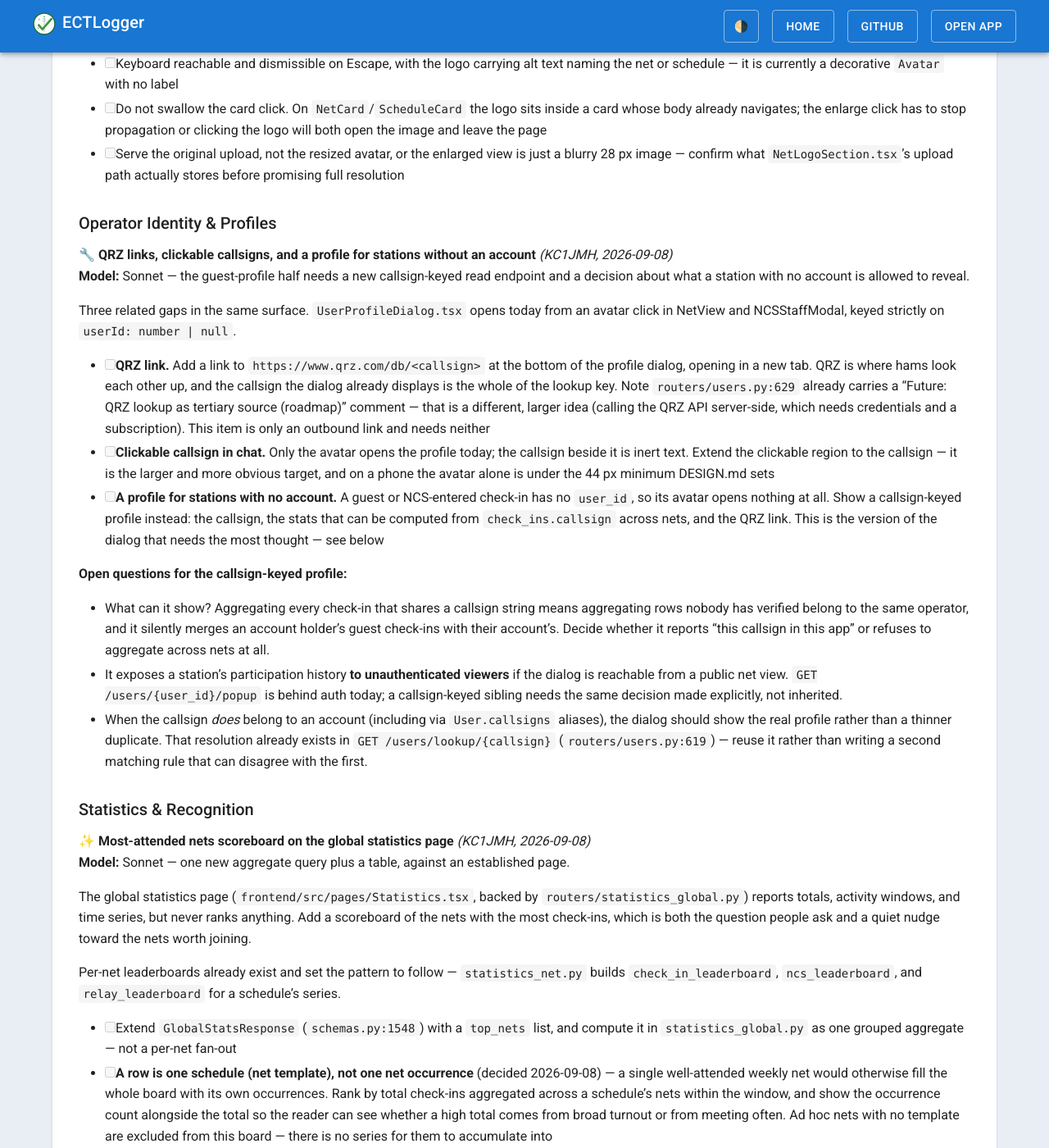
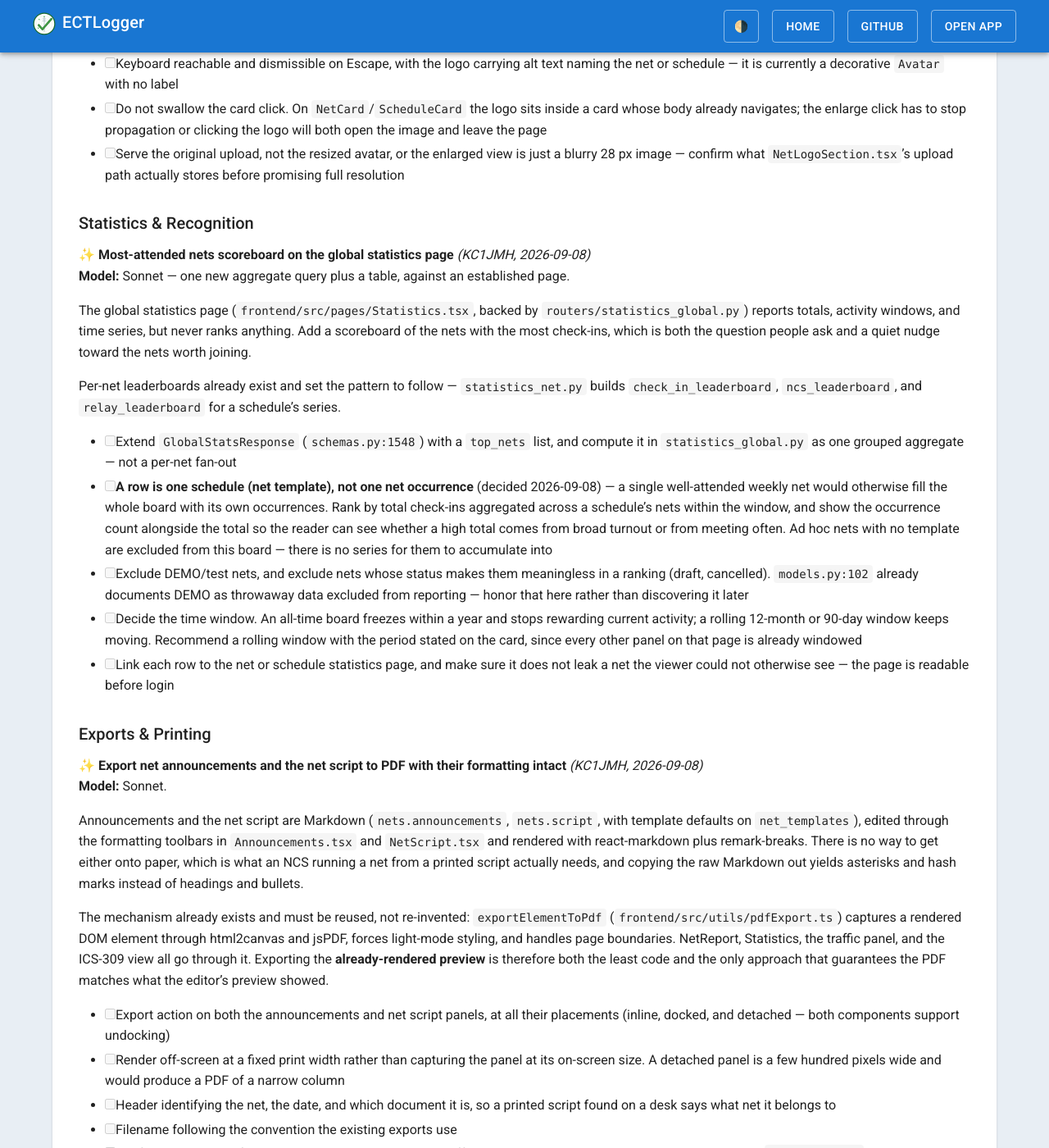
Before and after one commit to bradbrownjr/ectlogger, a Jekyll site: the page built from docs/ROADMAP.md, in a window 1280 px wide and 1400 px high, scrolled down 11317 px. Shown: the whole window at 82% size. Built offline with Jekyll 4.4.1, drawn with Linux system fonts in a browser that asks for light colours; our own code applies the rules of GitHub Pages for plain Markdown files.

Commit message:
Prune shipped Operator Identity & Profiles roadmap item
Deployed to production as of bee35ef.

Co-Authored-By: Claude Sonnet 5 <noreply@anthropic.com>
Claude-Session: https://claude.ai/code/session_01LjFGyntuCLmjfCGh8VLZze

```diff
--- a/docs/ROADMAP.md
+++ b/docs/ROADMAP.md
@@ -381,42 +381,6 @@ uploaded image at its natural size.
       28 px image — confirm what `NetLogoSection.tsx`'s upload path actually stores before
       promising full resolution
 
-### Operator Identity & Profiles
-
-**🔧 QRZ links, clickable callsigns, and a profile for stations without an account** *(KC1JMH, 2026-09-08)*
-**Model:** Sonnet — the guest-profile half needs a new callsign-keyed read endpoint and a decision
-about what a station with no account is allowed to reveal.
-
-Three related gaps in the same surface. `UserProfileDialog.tsx` opens today from an avatar click in
-NetView and NCSStaffModal, keyed strictly on `userId: number | null`.
-
-- [ ] **QRZ link.** Add a link to `https://www.qrz.com/db/<callsign>` at the bottom of the profile
-      dialog, opening in a new tab. QRZ is where hams look each other up, and the callsign the
-      dialog already displays is the whole of the lookup key. Note `routers/users.py:629` already
-      carries a "Future: QRZ lookup as tertiary source (roadmap)" comment — that is a different,
-      larger idea (calling the QRZ API server-side, which needs credentials and a subscription).
-      This item is only an outbound link and needs neither
-- [ ] **Clickable callsign in chat.** Only the avatar opens the profile today; the callsign beside
-      it is inert text. Extend the clickable region to the callsign — it is the larger and more
-      obvious target, and on a phone the avatar alone is under the 44 px minimum DESIGN.md sets
-- [ ] **A profile for stations with no account.** A guest or NCS-entered check-in has no
-      `user_id`, so its avatar opens nothing at all. Show a callsign-keyed profile instead: the
-      callsign, the stats that can be computed from `check_ins.callsign` across nets, and the QRZ
-      link. This is the version of the dialog that needs the most thought — see below
-
-**Open questions for the callsign-keyed profile:**
-- What can it show? Aggregating every check-in that shares a callsign string means aggregating
-  rows nobody has verified belong to the same operator, and it silently merges an account holder's
-  guest check-ins with their account's. Decide whether it reports "this callsign in this app" or
-  refuses to aggregate across nets at all.
-- It exposes a station's participation history **to unauthenticated viewers** if the dialog is
-  reachable from a public net view. `GET /users/{user_id}/popup` is behind auth today; a
-  callsign-keyed sibling needs the same decision made explicitly, not inherited.
-- When the callsign *does* belong to an account (including via `User.callsigns` aliases), the
-  dialog should show the real profile rather than a thinner duplicate. That resolution already
-  exists in `GET /users/lookup/{callsign}` (`routers/users.py:619`) — reuse it rather than writing
-  a second matching rule that can disagree with the first.
-
 ### Statistics & Recognition
 
 **✨ Most-attended nets scoreboard on the global statistics page** *(KC1JMH, 2026-09-08)*
```
